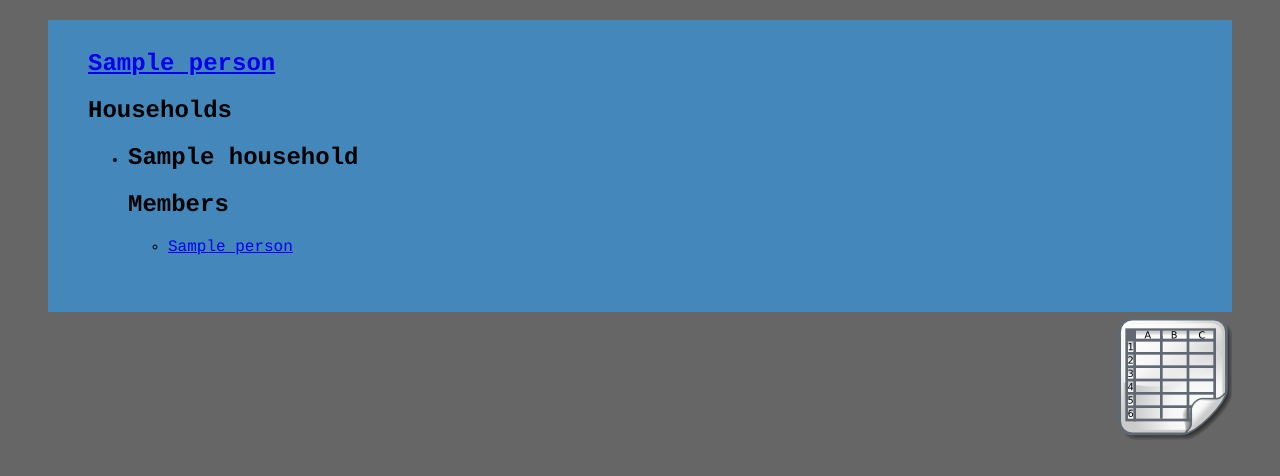
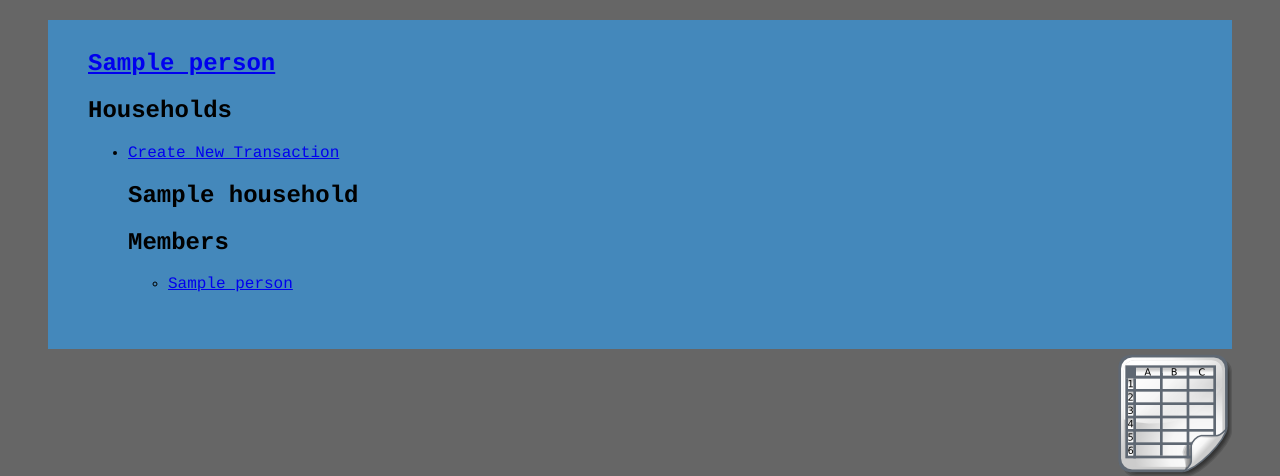
Before and after one commit to cstoafer/Expenses, a Django app: template templates/expenses/person_detail.html in a window 1280 px wide. Shown: the part 176-652 px from the top of the page. Run offline with Django 3.2, Linux system fonts and the light colour scheme; the template is opened without the code that fills it: most values are stand-ins (such as "Sample title", 1, 10 or a date in 2020).

Commit message:
fixed the urls and added the links to create new transaction

```diff
--- a/expenses/urls.py
+++ b/expenses/urls.py
@@ -10,6 +10,6 @@ admin.autodiscover()
 urlpatterns = patterns('',
                        url(r'^person/(?P<pk>\d+)$',DetailView.as_view(model=Person, context_object_name='person'), name='person'),
                        url(r'^household/(?P<pk>\d+)$',DetailView.as_view(model=Household, context_object_name='household'), name='household'),
-                       url(r'^household/create/$',CreateView.as_view(model=Household, ), name='household_create'),
-                       url(r'^transaction/create/$',CreateView.as_view(model=Transaction),name='transaction_create'),
+                       url(r'^household/create/$',CreateView.as_view(model=Household,success_url="/" ), name='household_create'),
+                       url(r'^transaction/create/$',CreateView.as_view(model=Transaction, success_url="/"),name='transaction_create'),
 )
--- a/frontend/templates/home.html
+++ b/frontend/templates/home.html
@@ -1,6 +1,11 @@
 {% extends "base/base.html" %}
 {%  block content %}
 {% load expenses %}
+<div class="household_create_link">
+    <a href="{% url household_create %}">
+        Create New Household
+    </a>
+</div>
 <h1>
 Households
 </h1>
--- a/templates/expenses/household.html
+++ b/templates/expenses/household.html
@@ -1,4 +1,9 @@
 <div class="household_detail">
+<div class="transaction_create">
+    <a href="{% url transaction_create %}">
+        Create New Transaction
+    </a>
+</div>
     <div class="household_header">
         <h1>
             {{ household.name }}
```
Also changed, not shown: Expenses.db.
